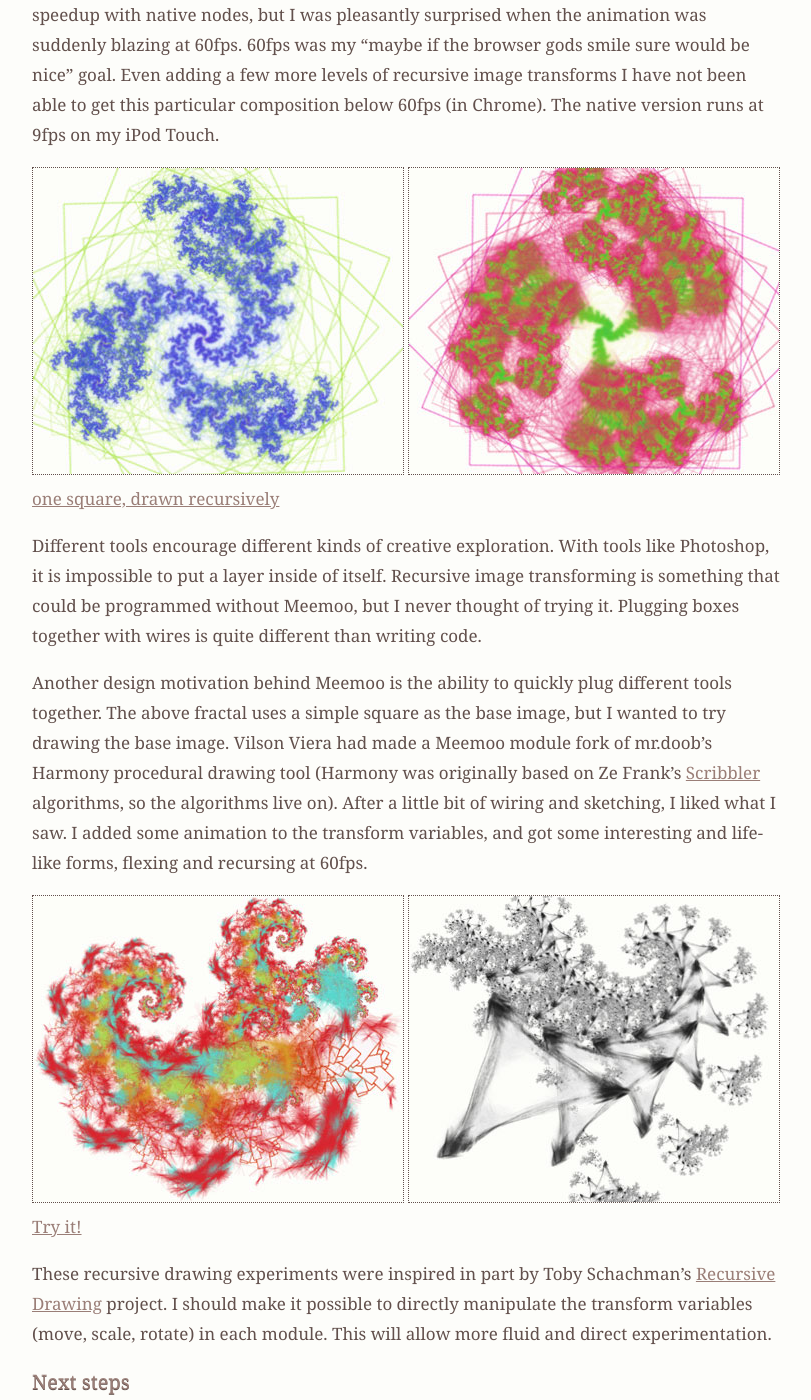
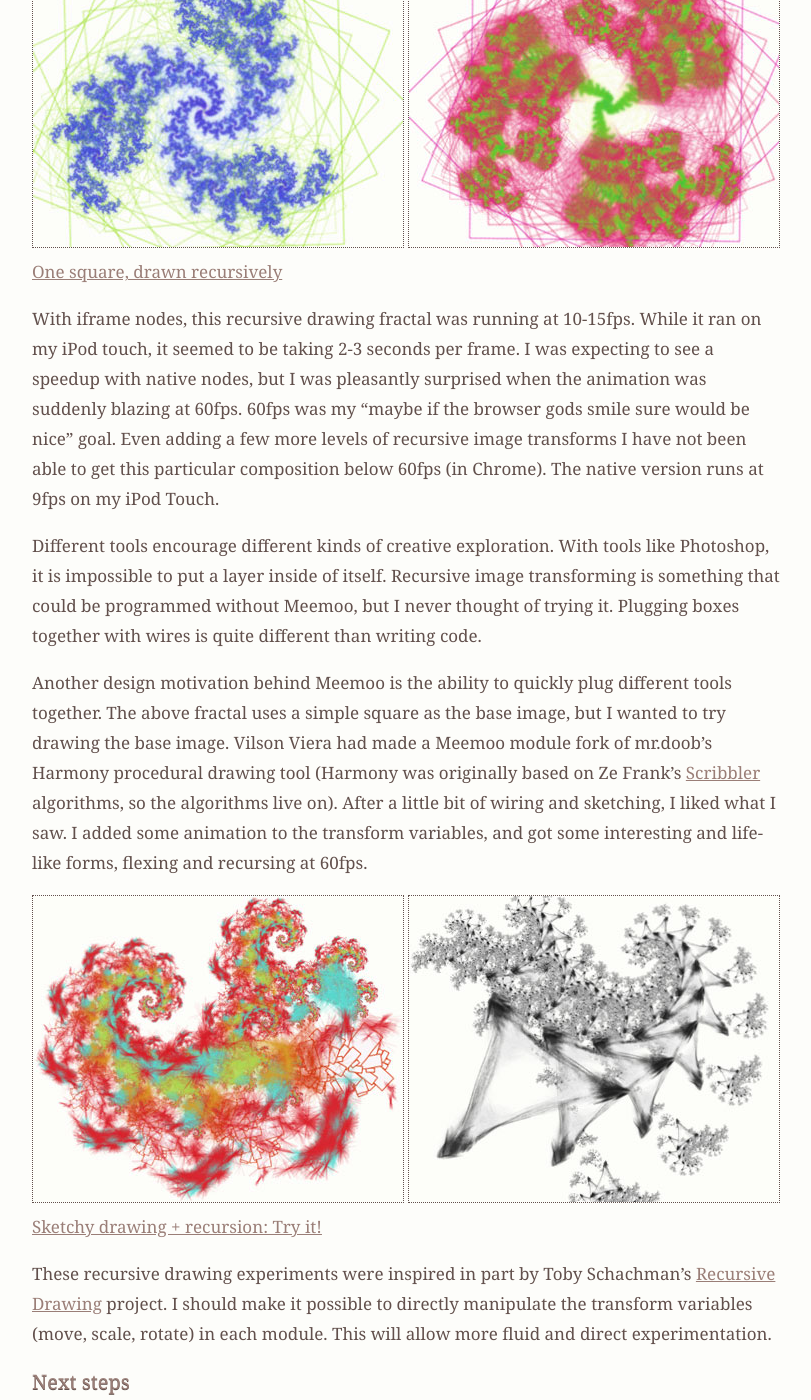
Before and after one commit to meemoo/meemoo.github.io, a Jekyll site: the page built from _posts/2012-08-13-60fps-is-a-good-number-of-fps.markdown, in a window 1280 px wide and 1400 px high, scrolled down 824 px. Shown: the whole window, without its empty margins (233-1044 px from the left). Built offline with Jekyll 4.4.1, drawn with Linux system fonts in a browser that asks for light colours; Markdown is read by kramdown in place of the engine named in the settings; comment, search, counter and statistics services are not loaded.

Commit message:
moved images

```diff
--- a/_posts/2012-08-13-60fps-is-a-good-number-of-fps.markdown
+++ b/_posts/2012-08-13-60fps-is-a-good-number-of-fps.markdown
@@ -16,17 +16,17 @@ Until now, all modules were loaded as iframes. I started with this architecture
 
 Thanks to some of the profiling techniques outlined by Paul Irish in the video tutorial [Chrome DevTools Timeline's New Frame Mode](http://www.youtube.com/watch?v=Vp524yo0p44), I was able to optimize how animation is done. Everything that changes the display is triggered from a single [requestAnimationFrame](https://developer.mozilla.org/en-US/docs/DOM/window.requestAnimationFrame) call from the GraphView level to each native node.
 
+<img src="http://meemoo.org/images/recursive-1.jpg" alt="recursive square" width="370" height="306"> <img src="http://meemoo.org/images/recursive-2.jpg" alt="recursive square" width="370" height="306">
+[One square, drawn recursively](http://meemoo.org/iframework/#gist/3124854)
+
 With iframe nodes, this recursive drawing fractal was running at 10-15fps. While it ran on my iPod touch, it seemed to be taking 2-3 seconds per frame. I was expecting to see a speedup with native nodes, but I was pleasantly surprised when the animation was suddenly blazing at 60fps. 60fps was my "maybe if the browser gods smile sure would be nice" goal. Even adding a few more levels of recursive image transforms I have not been able to get this particular composition below 60fps (in Chrome). The native version runs at 9fps on my iPod Touch.
-
-<img src="http://meemoo.org/images/recursive-1.jpg" alt="recursive square" width="370" height="306"> <img src="http://meemoo.org/images/recursive-2.jpg" alt="recursive square" width="370" height="306">
-[one square, drawn recursively](http://meemoo.org/iframework/#gist/3124854)
 
 Different tools encourage different kinds of creative exploration. With tools like Photoshop, it is impossible to put a layer inside of itself. Recursive image transforming is something that could be programmed without Meemoo, but I never thought of trying it. Plugging boxes together with wires is quite different than writing code.
 
 Another design motivation behind Meemoo is the ability to quickly plug different tools together. The above fractal uses a simple square as the base image, but I wanted to try drawing the base image. Vilson Viera had made a Meemoo module fork of mr.doob's Harmony procedural drawing tool (Harmony was originally based on Ze Frank's [Scribbler](http://www.zefrank.com/scribbler/about.html) algorithms, so the algorithms live on). After a little bit of wiring and sketching, I liked what I saw. I added some animation to the transform variables, and got some interesting and life-like forms, flexing and recursing at 60fps.
 
 <img src="http://meemoo.org/images/recursive-harmony-1.jpg" alt="recursive sketch" width="370" height="306"> <img src="http://meemoo.org/images/recursive-harmony-2.jpg" alt="recursive square" width="370" height="306">
-[Try it!](http://meemoo.org/iframework/#gist/3338251)
+[Sketchy drawing + recursion: Try it!](http://meemoo.org/iframework/#gist/3338251)
 
 These recursive drawing experiments were inspired in part by Toby Schachman's [Recursive Drawing](http://recursivedrawing.com/) project. I should make it possible to directly manipulate the transform variables (move, scale, rotate) in each module. This will allow more fluid and direct experimentation.
 
```
